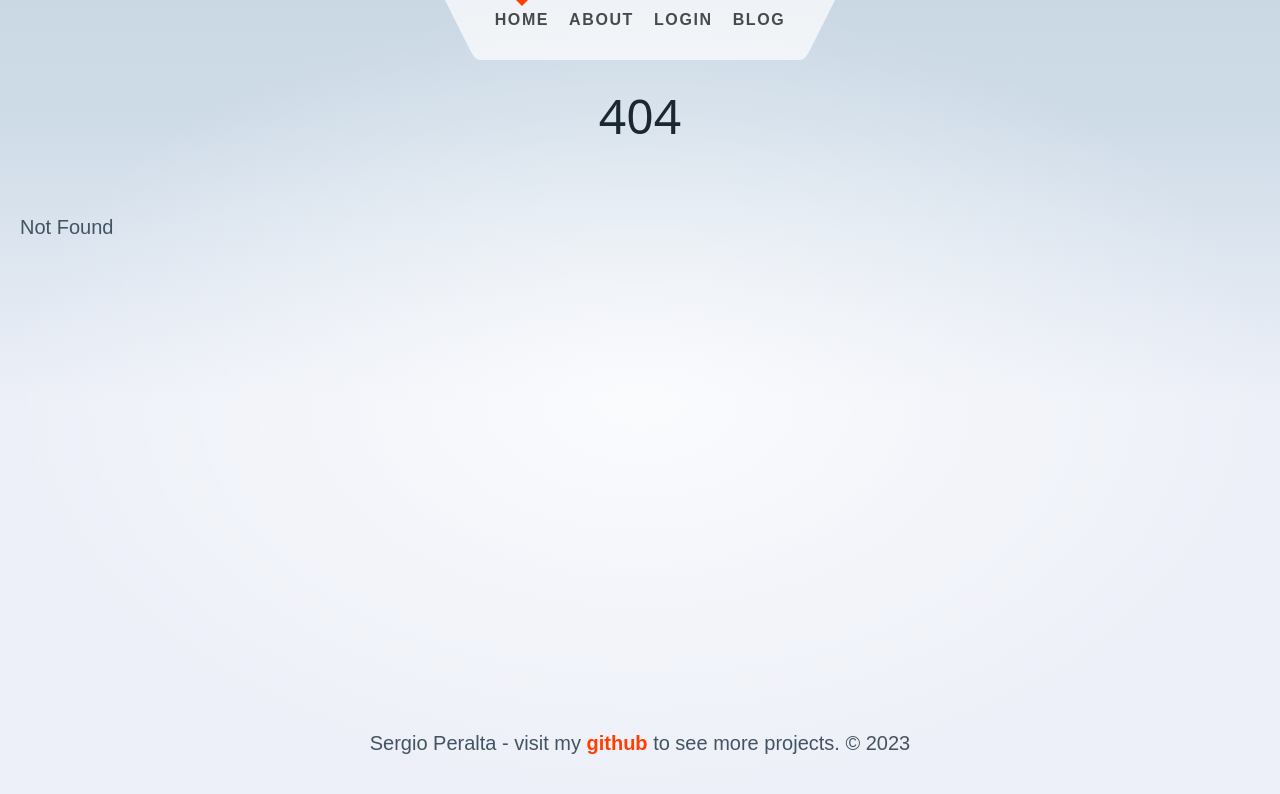
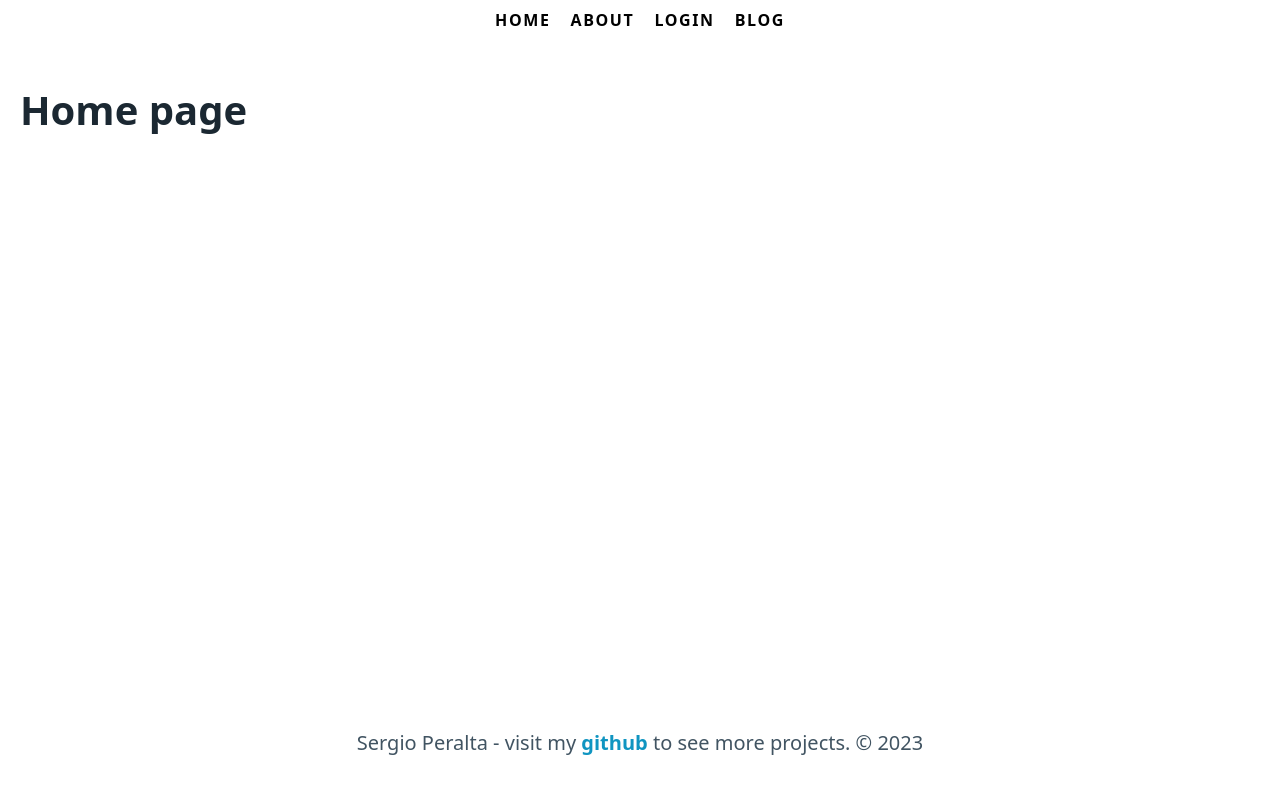
Before and after one commit to seperalta22/Sveltekit-weekend, a SvelteKit app: page / in a window 1280 px wide. Before the commit this address had no page. Shown: the top 794 px of the page. Built offline with nearby package versions, Linux system fonts and the light colour scheme.

Commit message:
Test lifecycles

```diff
--- /dev/null
+++ b/src/routes/+page.svelte
@@ -0,0 +1,15 @@
+<script lang="ts">
+  import { onDestroy, onMount } from "svelte";
+
+console.log('hello from home page');
+
+onMount(() => {
+  console.log('mounted home page');
+});
+
+onDestroy(() => {
+  console.log('destroyed home page');
+});
+</script>
+
+<h1>Home page</h1>
--- a/src/routes/Header.svelte
+++ b/src/routes/Header.svelte
@@ -97,7 +97,7 @@
     height: 100%;
     align-items: center;
     padding: 0 0.5rem;
-    color: var(--color-text);
+    color: #000;
     font-weight: 700;
     font-size: 0.8rem;
     text-transform: uppercase;
@@ -107,6 +107,6 @@
   }
 
   a:hover {
-    color: var(--color-theme-1);
+    color: var(--color-theme);
   }
 </style>
--- a/src/routes/posts/+page.svelte
+++ b/src/routes/posts/+page.svelte
@@ -0,0 +1 @@
+<h1>Post page</h1>
--- a/src/routes/styles.css
+++ b/src/routes/styles.css
@@ -1,4 +1,4 @@
-@import '@fontsource/fira-mono';
+/* @import '@fontsource/fira-mono';
 
 :root {
 	--font-body: Arial, -apple-system, BlinkMacSystemFont, 'Segoe UI', Roboto, Oxygen, Ubuntu,
@@ -104,4 +104,4 @@ button:focus:not(:focus-visible) {
 	position: absolute;
 	width: 1px;
 	white-space: nowrap;
-}
+} */
```
